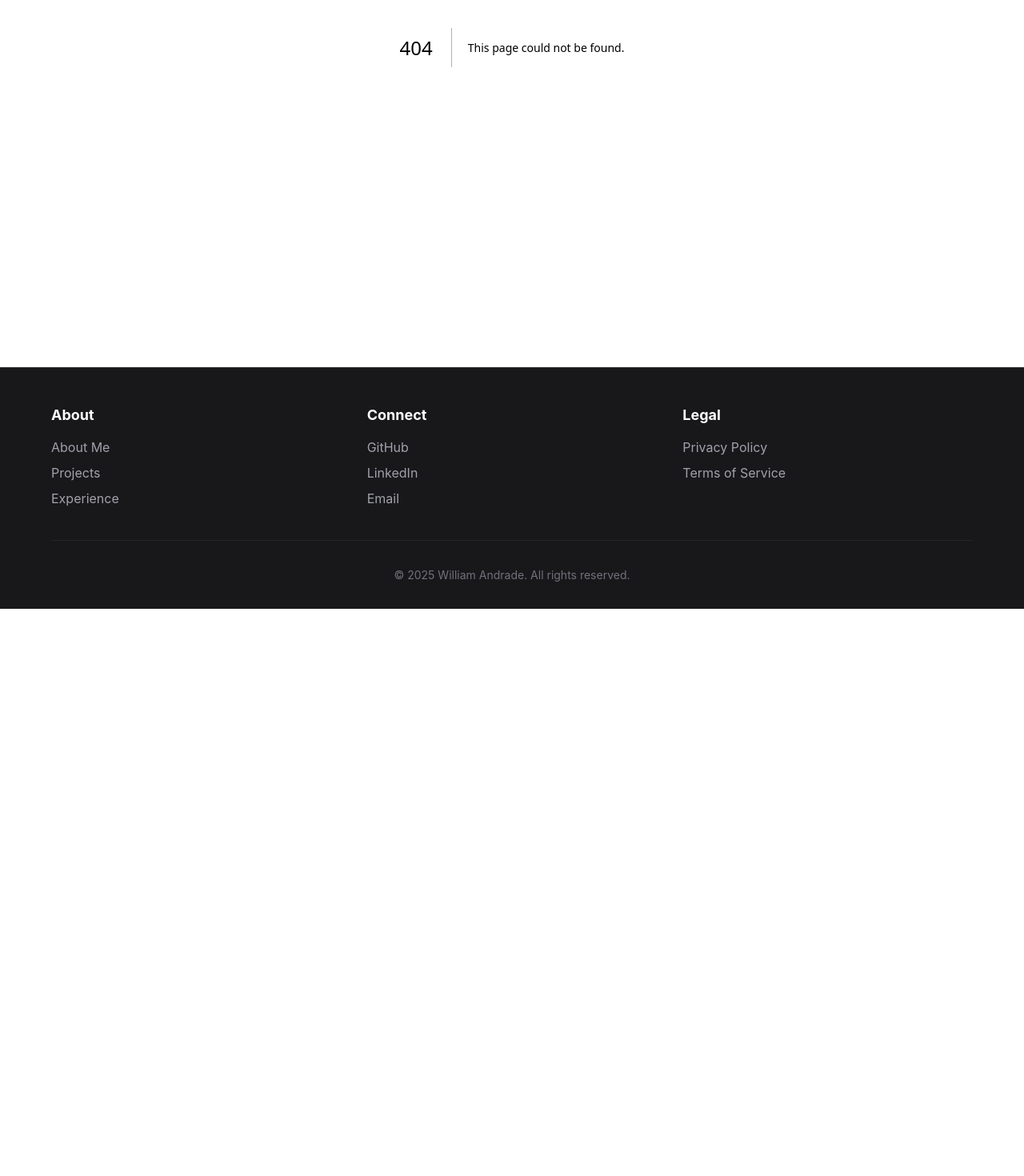
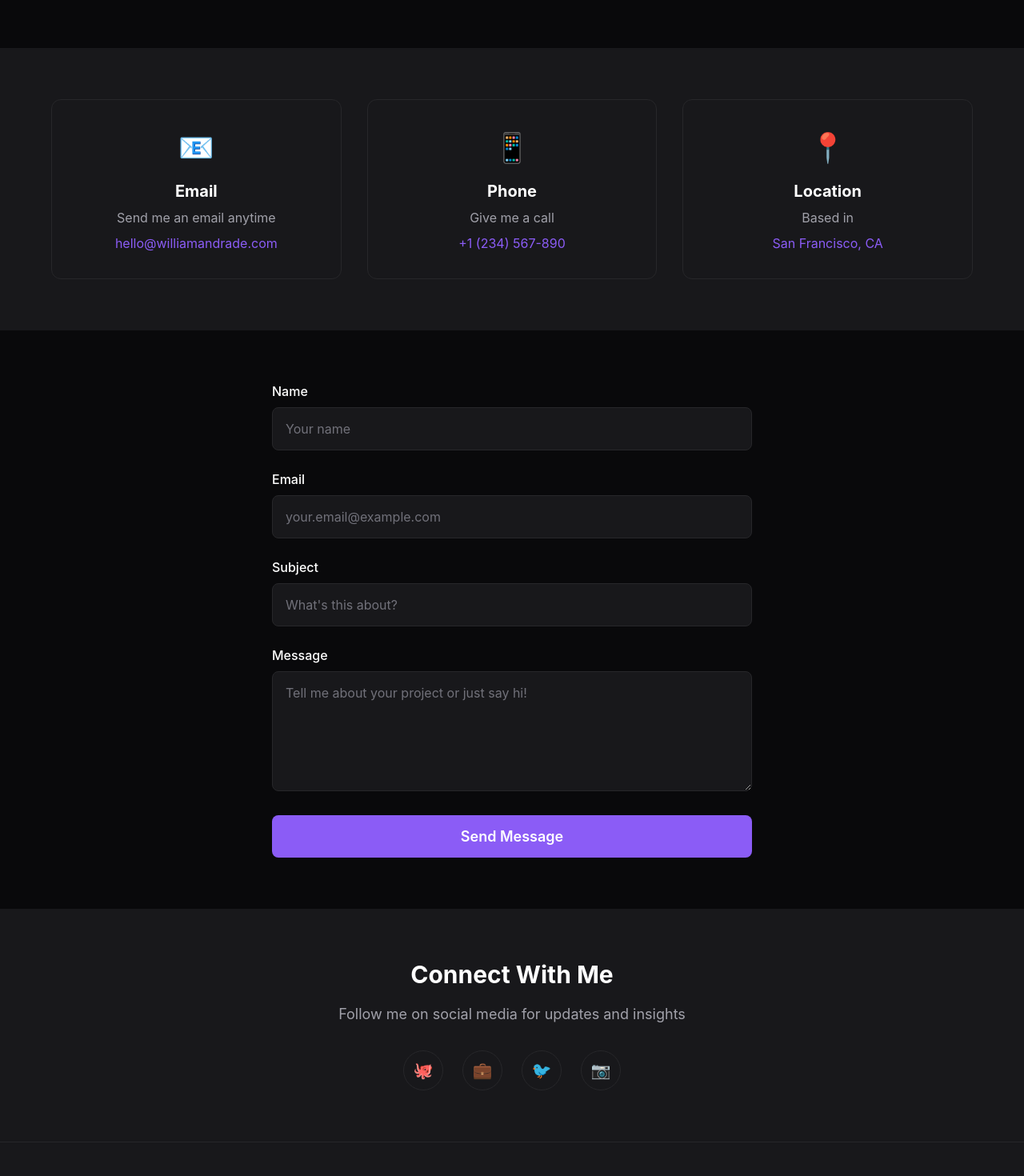
Before and after one commit to andrade16/williamlandrade-site, a Next.js app: page /contact in a window 1280 px wide. Before the commit this address had no page. Shown: the part 420-1890 px from the top of the page at 80% size. Before the commit the page ends 1181 px from the top, so only its background shows below. Built offline with nearby package versions, Linux system fonts and the light colour scheme.

Commit message:
Boilerplate contact page

```diff
--- a/app/components/ui/Header.js
+++ b/app/components/ui/Header.js
@@ -71,7 +71,7 @@ const NavLink = styled.a`
   }
 
   &::after {
-    content: '';
+    content: "";
     position: absolute;
     bottom: -4px;
     left: 0;
@@ -117,10 +117,10 @@ export function Header() {
                 <NavLink href='/about'>About</NavLink>
               </NavItem>
               <NavItem>
-                <NavLink href='#projects'>Projects</NavLink>
+                <NavLink href='/projects'>Projects</NavLink>
               </NavItem>
               <NavItem>
-                <NavLink href='#contact'>Contact</NavLink>
+                <NavLink href='/contact'>Contact</NavLink>
               </NavItem>
             </NavList>
           </Nav>
--- /dev/null
+++ b/app/contact/page.js
@@ -0,0 +1,327 @@
+"use client";
+
+import styled from "@emotion/styled";
+
+import { Container, Section, Grid, Flex } from "@/components/layout";
+import { theme } from "@/theme";
+
+const PageTitle = styled.h1`
+  font-size: clamp(2.5rem, 6vw, 4rem);
+  margin-bottom: ${theme.spacing.lg};
+  text-align: center;
+  background: linear-gradient(
+    135deg,
+    ${theme.colors.text.primary} 0%,
+    ${theme.colors.accent.main} 100%
+  );
+  -webkit-background-clip: text;
+  -webkit-text-fill-color: transparent;
+  background-clip: text;
+`;
+
+const Subtitle = styled.p`
+  font-size: ${theme.typography.fontSize.xl};
+  color: ${theme.colors.text.secondary};
+  text-align: center;
+  max-width: 600px;
+  margin: 0 auto ${theme.spacing.xxxl};
+  line-height: ${theme.typography.lineHeight.relaxed};
+`;
+
+const ContactCard = styled.div`
+  padding: ${theme.spacing.xl};
+  background-color: ${theme.colors.background.secondary};
+  border: 1px solid ${theme.colors.border.default};
+  border-radius: 12px;
+  transition: all 0.3s ease;
+  text-align: center;
+
+  &:hover {
+    border-color: ${theme.colors.accent.main};
+    transform: translateY(-4px);
+    box-shadow: ${theme.shadows.lg};
+  }
+
+  .icon {
+    font-size: ${theme.typography.fontSize["4xl"]};
+    margin-bottom: ${theme.spacing.md};
+  }
+
+  h3 {
+    color: ${theme.colors.text.primary};
+    font-size: ${theme.typography.fontSize.xl};
+    margin-bottom: ${theme.spacing.sm};
+  }
+
+  p {
+    color: ${theme.colors.text.secondary};
+    margin-bottom: ${theme.spacing.sm};
+  }
+
+  a {
+    color: ${theme.colors.accent.main};
+    text-decoration: none;
+    transition: all 0.2s ease;
+
+    &:hover {
+      color: ${theme.colors.accent.hover};
+      text-decoration: underline;
+    }
+  }
+`;
+
+const ContactForm = styled.form`
+  max-width: 600px;
+  margin: 0 auto;
+`;
+
+const FormGroup = styled.div`
+  margin-bottom: ${theme.spacing.lg};
+`;
+
+const Label = styled.label`
+  display: block;
+  color: ${theme.colors.text.primary};
+  font-weight: ${theme.typography.fontWeight.medium};
+  margin-bottom: ${theme.spacing.sm};
+  font-size: ${theme.typography.fontSize.md};
+`;
+
+const Input = styled.input`
+  width: 100%;
+  padding: ${theme.spacing.md};
+  background-color: ${theme.colors.background.secondary};
+  border: 1px solid ${theme.colors.border.default};
+  border-radius: 8px;
+  color: ${theme.colors.text.primary};
+  font-size: ${theme.typography.fontSize.md};
+  transition: all 0.2s ease;
+
+  &:focus {
+    outline: none;
+    border-color: ${theme.colors.accent.main};
+    box-shadow: 0 0 0 3px rgba(79, 70, 229, 0.1);
+  }
+
+  &::placeholder {
+    color: ${theme.colors.text.muted};
+  }
+`;
+
+const TextArea = styled.textarea`
+  width: 100%;
+  padding: ${theme.spacing.md};
+  background-color: ${theme.colors.background.secondary};
+  border: 1px solid ${theme.colors.border.default};
+  border-radius: 8px;
+  color: ${theme.colors.text.primary};
+  font-size: ${theme.typography.fontSize.md};
+  transition: all 0.2s ease;
+  resize: vertical;
+  min-height: 150px;
+  font-family: inherit;
+
+  &:focus {
+    outline: none;
+    border-color: ${theme.colors.accent.main};
+    box-shadow: 0 0 0 3px rgba(79, 70, 229, 0.1);
+  }
+
+  &::placeholder {
+    color: ${theme.colors.text.muted};
+  }
+`;
+
+const SubmitButton = styled.button`
+  width: 100%;
+  padding: ${theme.spacing.md} ${theme.spacing.xl};
+  background-color: ${theme.colors.accent.main};
+  color: ${theme.colors.text.primary};
+  font-weight: ${theme.typography.fontWeight.semibold};
+  font-size: ${theme.typography.fontSize.lg};
+  border: none;
+  border-radius: 8px;
+  cursor: pointer;
+  transition: all 0.3s ease;
+
+  &:hover {
+    background-color: ${theme.colors.accent.hover};
+    transform: translateY(-2px);
+    box-shadow: ${theme.shadows.md};
+  }
+
+  &:active {
+    transform: translateY(0);
+  }
+`;
+
+const SocialLinks = styled.div`
+  display: flex;
+  justify-content: center;
+  gap: ${theme.spacing.lg};
+  margin-top: ${theme.spacing.xl};
+`;
+
+const SocialLink = styled.a`
+  display: inline-flex;
+  align-items: center;
+  justify-content: center;
+  width: 50px;
+  height: 50px;
+  background-color: ${theme.colors.background.secondary};
+  border: 1px solid ${theme.colors.border.default};
+  border-radius: 50%;
+  color: ${theme.colors.text.secondary};
+  font-size: ${theme.typography.fontSize.xl};
+  transition: all 0.3s ease;
+  text-decoration: none;
+
+  &:hover {
+    background-color: ${theme.colors.accent.main};
+    border-color: ${theme.colors.accent.main};
+    color: ${theme.colors.text.primary};
+    transform: translateY(-4px);
+    box-shadow: ${theme.shadows.md};
+  }
+`;
+
+export default function ContactPage() {
+  const handleSubmit = (e) => {
+    e.preventDefault();
+    // Handle form submission here
+    console.log("Form submitted");
+  };
+
+  return (
+    <>
+      <Section center paddingY={theme.spacing.xxxl}>
+        <Container>
+          <PageTitle>Get In Touch</PageTitle>
+          <Subtitle>
+            Have a project in mind or just want to chat? I'd love to hear from
+            you. Drop me a message and I'll get back to you as soon as possible.
+          </Subtitle>
+        </Container>
+      </Section>
+
+      <Section bgColor={theme.colors.background.secondary}>
+        <Container>
+          <Grid cols={1} mdCols={3} gap="2rem">
+            <ContactCard>
+              <div className="icon">📧</div>
+              <h3>Email</h3>
+              <p>Send me an email anytime</p>
+              <a href="mailto:hello@williamandrade.com">
+                hello@williamandrade.com
+              </a>
+            </ContactCard>
+
+            <ContactCard>
+              <div className="icon">📱</div>
+              <h3>Phone</h3>
+              <p>Give me a call</p>
+              <a href="tel:+1234567890">+1 (234) 567-890</a>
+            </ContactCard>
+
+            <ContactCard>
+              <div className="icon">📍</div>
+              <h3>Location</h3>
+              <p>Based in</p>
+              <a href="#">San Francisco, CA</a>
+            </ContactCard>
+          </Grid>
+        </Container>
+      </Section>
+
+      <Section>
+        <Container narrow>
+          <ContactForm onSubmit={handleSubmit}>
+            <FormGroup>
+              <Label htmlFor="name">Name</Label>
+              <Input
+                type="text"
+                id="name"
+                name="name"
+                placeholder="Your name"
+                required
+              />
+            </FormGroup>
+
+            <FormGroup>
+              <Label htmlFor="email">Email</Label>
+              <Input
+                type="email"
+                id="email"
+                name="email"
+                placeholder="your.email@example.com"
+                required
+              />
+            </FormGroup>
+
+            <FormGroup>
+              <Label htmlFor="subject">Subject</Label>
+              <Input
+                type="text"
+                id="subject"
+                name="subject"
+                placeholder="What's this about?"
+                required
+              />
+            </FormGroup>
+
+            <FormGroup>
+              <Label htmlFor="message">Message</Label>
+              <TextArea
+                id="message"
+                name="message"
+                placeholder="Tell me about your project or just say hi!"
+                required
+              />
+            </FormGroup>
+
+            <SubmitButton type="submit">Send Message</SubmitButton>
+          </ContactForm>
+        </Container>
+      </Section>
+
+      <Section bgColor={theme.colors.background.secondary}>
+        <Container narrow>
+          <div style={{ textAlign: "center" }}>
+            <h2
+              style={{
+                fontSize: theme.typography.fontSize["3xl"],
+                color: theme.colors.text.primary,
+                marginBottom: theme.spacing.md,
+              }}
+            >
+              Connect With Me
+            </h2>
+            <p
+              style={{
+                fontSize: theme.typography.fontSize.lg,
+                color: theme.colors.text.secondary,
+                marginBottom: theme.spacing.xl,
+              }}
+            >
+              Follow me on social media for updates and insights
+            </p>
+            <SocialLinks>
+              <SocialLink href="https://github.com" aria-label="GitHub">
+                🐙
+              </SocialLink>
+              <SocialLink href="https://linkedin.com" aria-label="LinkedIn">
+                💼
+              </SocialLink>
+              <SocialLink href="https://twitter.com" aria-label="Twitter">
+                🐦
+              </SocialLink>
+              <SocialLink href="https://instagram.com" aria-label="Instagram">
+                📷
+              </SocialLink>
+            </SocialLinks>
+          </div>
+        </Container>
+      </Section>
+    </>
+  );
+}
```
